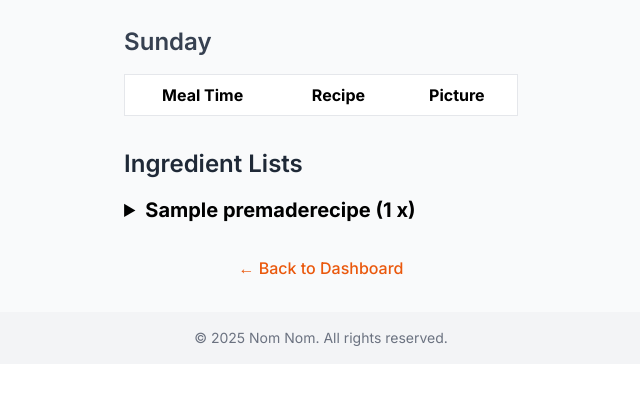
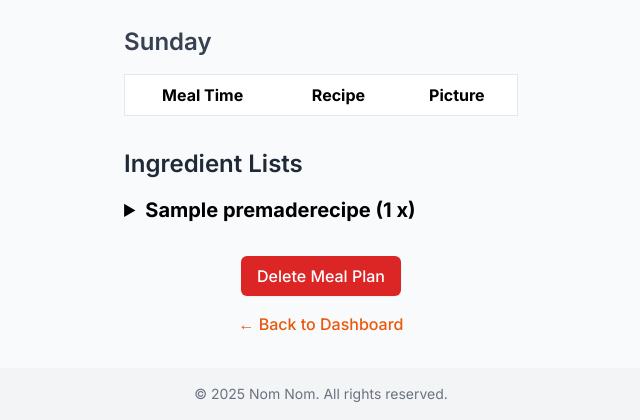
Before and after one commit to ManavRaja/cs-2300-project, a Django app: page /user/view-meal-plan/1 in a window 1280 px wide. Shown: the part 917-1337 px from the top of the page, without its empty margins (319-959 px from the left). Before the commit the page ends 1263 px from the top, so only its background shows below. Run offline with Django 5.2, Linux system fonts and the light colour scheme; a user stored in the database is signed in; tables that the repository leaves empty hold one stand-in row (values such as "Sample post"); lists and menus that the app fills with data are empty; some libraries are stand-ins or nearby versions.

Commit message:
Delete meal plan feature

```diff
--- a/recipe_site/main_app/templates/main_app/view_meal_plan.html
+++ b/recipe_site/main_app/templates/main_app/view_meal_plan.html
@@ -72,7 +72,13 @@
   </div>
 
   <div class="mt-8 text-center">
-    <a href="{% url 'user_dashboard' %}" class="text-orange-600 hover:text-orange-800 font-medium">
+    <form action="{% url 'delete_meal_plan' meal_plan.id %}" method="post" onsubmit="return confirm('Are you sure you want to delete this meal plan? This action cannot be undone.');">
+      {% csrf_token %}
+      <button type="submit" class="bg-red-600 hover:bg-red-700 text-white font-medium py-2 px-4 rounded-md shadow-sm transition duration-150 ease-in-out">
+        Delete Meal Plan
+      </button>
+    </form>
+    <a href="{% url 'user_dashboard' %}" class="text-orange-600 hover:text-orange-800 font-medium inline-block mt-4">
       &larr; Back to Dashboard
     </a>
   </div>
--- a/recipe_site/main_app/urls.py
+++ b/recipe_site/main_app/urls.py
@@ -2,17 +2,38 @@
 from . import views
 
 urlpatterns = [
-    path('', views.home_view, name='home'),
-    path('login/', views.login_view, name='login'),
-    path('signup/', views.signup_view, name='signup'),
-    path('user/', views.user_dashboard_view, name='user_dashboard'),
-    path('logout', views.logout_view, name='logout'),
-    path('user/recipe/<int:recipe_id>/', views.recipe_detail_view, name='recipe_detail'),
-    path('user/recipe/<int:recipe_id>/premade/',views.Premade_recipe_detail_view, name='premade_recipe'),
-    path('user/recipe/<int:recipe_id>/edit/', views.edit_recipe_view, name='edit_recipe'),
-    path('user/recipe/<int:recipe_id>/deleterecipe/', views.delete_recipe_view, name='delete_recipe'),
-    path('user/createrecipe/', views.create_recipe_view, name='create_recipe'),
-    path('allrecipes/',views.all_recipes, name='all_recipes'),
+    path("", views.home_view, name="home"),
+    path("login/", views.login_view, name="login"),
+    path("signup/", views.signup_view, name="signup"),
+    path("user/", views.user_dashboard_view, name="user_dashboard"),
+    path("logout", views.logout_view, name="logout"),
+    path(
+        "user/recipe/<int:recipe_id>/", views.recipe_detail_view, name="recipe_detail"
+    ),
+    path(
+        "user/recipe/<int:recipe_id>/premade/",
+        views.Premade_recipe_detail_view,
+        name="premade_recipe",
+    ),
+    path(
+        "user/recipe/<int:recipe_id>/edit/", views.edit_recipe_view, name="edit_recipe"
+    ),
+    path(
+        "user/recipe/<int:recipe_id>/deleterecipe/",
+        views.delete_recipe_view,
+        name="delete_recipe",
+    ),
+    path("user/createrecipe/", views.create_recipe_view, name="create_recipe"),
+    path("allrecipes/", views.all_recipes, name="all_recipes"),
     path("user/create-meal-plan/", views.create_meal_plan, name="create_meal_plan"),
-    path("user/view-meal-plan/<int:meal_plan_id>", views.view_meal_plan, name="view_meal_plan")
+    path(
+        "user/view-meal-plan/<int:meal_plan_id>",
+        views.view_meal_plan,
+        name="view_meal_plan",
+    ),
+    path(
+        "user/meal-plan/<int:meal_plan_id>/delete/",
+        views.delete_meal_plan_view,
+        name="delete_meal_plan",
+    ),
 ]
--- a/recipe_site/main_app/views.py
+++ b/recipe_site/main_app/views.py
@@ -490,3 +490,16 @@
             "meal_order": meal_order,
         }
         return render(request, "main_app/view_meal_plan.html", context)
+
+
+def delete_meal_plan_view(request, meal_plan_id):
+    if not request.user.is_authenticated:
+        return HttpResponseRedirect(reverse("login"))
+
+    meal_plan = get_object_or_404(WeeklyMealPlan, id=meal_plan_id, user=request.user)
+
+    if request.method == "POST":
+        meal_plan.delete()
+        return redirect("user_dashboard")
+
+    return redirect("view_meal_plan", meal_plan_id=meal_plan.id)
```
